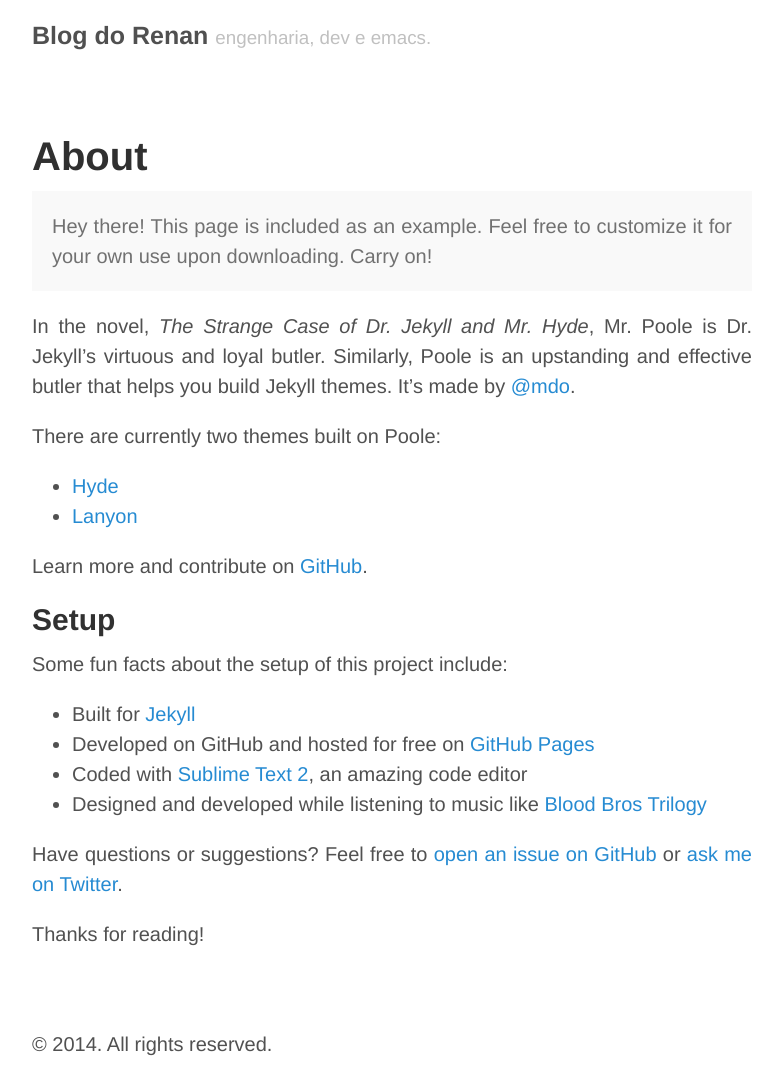
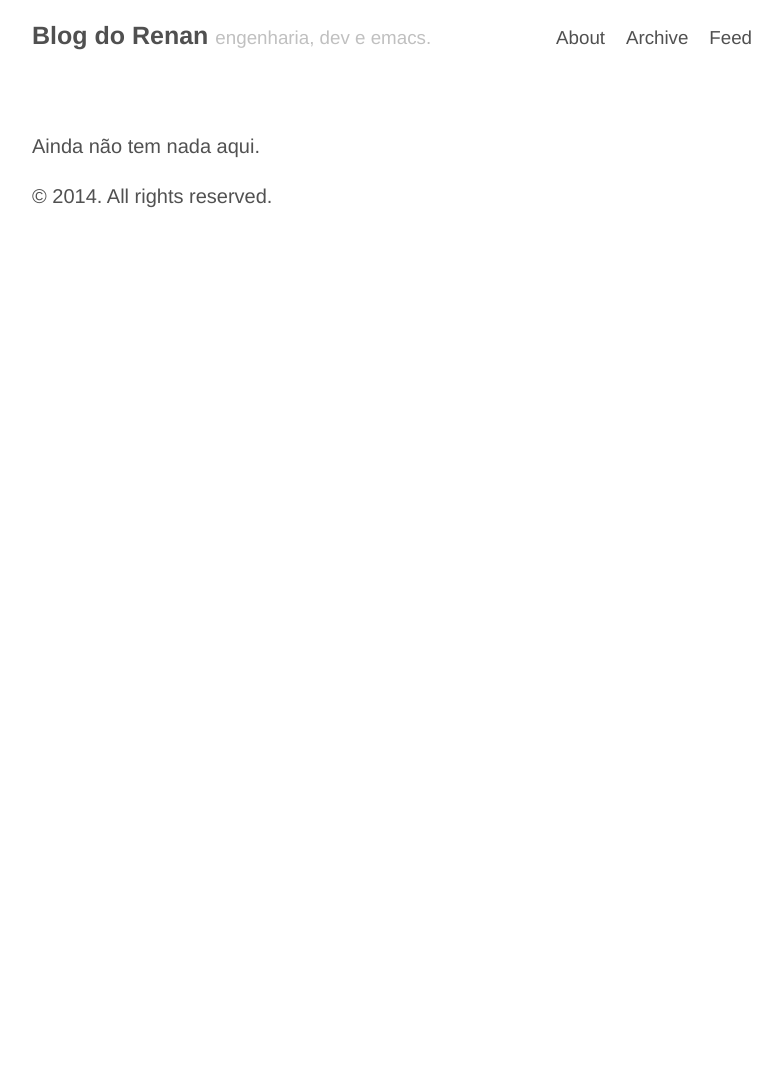
Before and after one commit to rranelli/rranelli.github.io, a Jekyll site: the page built from about.md, in a window 1280 px wide. Shown: the whole page, without its empty margins (248-1030 px from the left). Built offline with Jekyll 4.4.1, drawn with Linux system fonts in a browser that asks for light colours; Markdown is read by kramdown in place of the engine named in the settings; after the commit the page ends 900 px from its top, so only the background shows below that.

Commit message:
Add archive, about and links to them

```diff
--- a/_config.yml
+++ b/_config.yml
@@ -24,3 +24,5 @@ author:
   version: 1.0.0
   github:
     repo: https://github.com/rranelli/rranelli.github.io
+
+page_list:  {'About':'/about','Archive':'/archive','Feed':'/atom.xml'}
--- a/_layouts/default.html
+++ b/_layouts/default.html
@@ -4,12 +4,16 @@
   {% include head.html %}
 
   <body>
-
     <div class="container content">
       <div class="masthead">
         <h3 class="masthead-title">
           <a href="{{ site.baseurl }}" title="Home">{{ site.title }}</a>
           <small>{{ site.tagline }}</small>
+          <div class="masthead-links">
+            {% for page in site.page_list %}
+            &nbsp;&nbsp;<small><a href="{{ page[1]  }}">{{ page[0] }}</a></small>
+            {% endfor %}
+          </div>
         </h3>
       </div>
 
--- a/about.md
+++ b/about.md
@@ -1,30 +1,7 @@
 ---
-layout: page
+language: brasileiro
+layout: default
 title: About
 ---
 
-<p class="message">
-  Hey there! This page is included as an example. Feel free to customize it for your own use upon downloading. Carry on!
-</p>
-
-In the novel, *The Strange Case of Dr. Jekyll and Mr. Hyde*, Mr. Poole is Dr. Jekyll's virtuous and loyal butler. Similarly, Poole is an upstanding and effective butler that helps you build Jekyll themes. It's made by [@mdo](https://twitter.com/mdo).
-
-There are currently two themes built on Poole:
-
-* [Hyde](http://hyde.getpoole.com)
-* [Lanyon](http://lanyon.getpoole.com)
-
-Learn more and contribute on [GitHub](https://github.com/poole).
-
-## Setup
-
-Some fun facts about the setup of this project include:
-
-* Built for [Jekyll](http://jekyllrb.com)
-* Developed on GitHub and hosted for free on [GitHub Pages](https://pages.github.com)
-* Coded with [Sublime Text 2](http://sublimetext.com), an amazing code editor
-* Designed and developed while listening to music like [Blood Bros Trilogy](https://soundcloud.com/maddecent/sets/blood-bros-series)
-
-Have questions or suggestions? Feel free to [open an issue on GitHub](https://github.com/poole/issues/new) or [ask me on Twitter](https://twitter.com/mdo).
-
-Thanks for reading!
+Ainda não tem nada aqui.
--- a/public/css/poole.css
+++ b/public/css/poole.css
@@ -320,7 +320,10 @@ tbody tr:nth-child(odd) th {
     color: #c0c0c0;
     letter-spacing: 0;
 }
-
+.masthead-links {
+    display: inline-block;
+    float: right;
+}
 
 /*
  * Posts and pages
```
Also changed, not shown: archive.md (added, +11 -0 lines), org/_drafts/31-08-2014-stuff.org (added, +13 -0 lines), org/about.org (added, +13 -0 lines), org/archive.org (added, +16 -0 lines).
